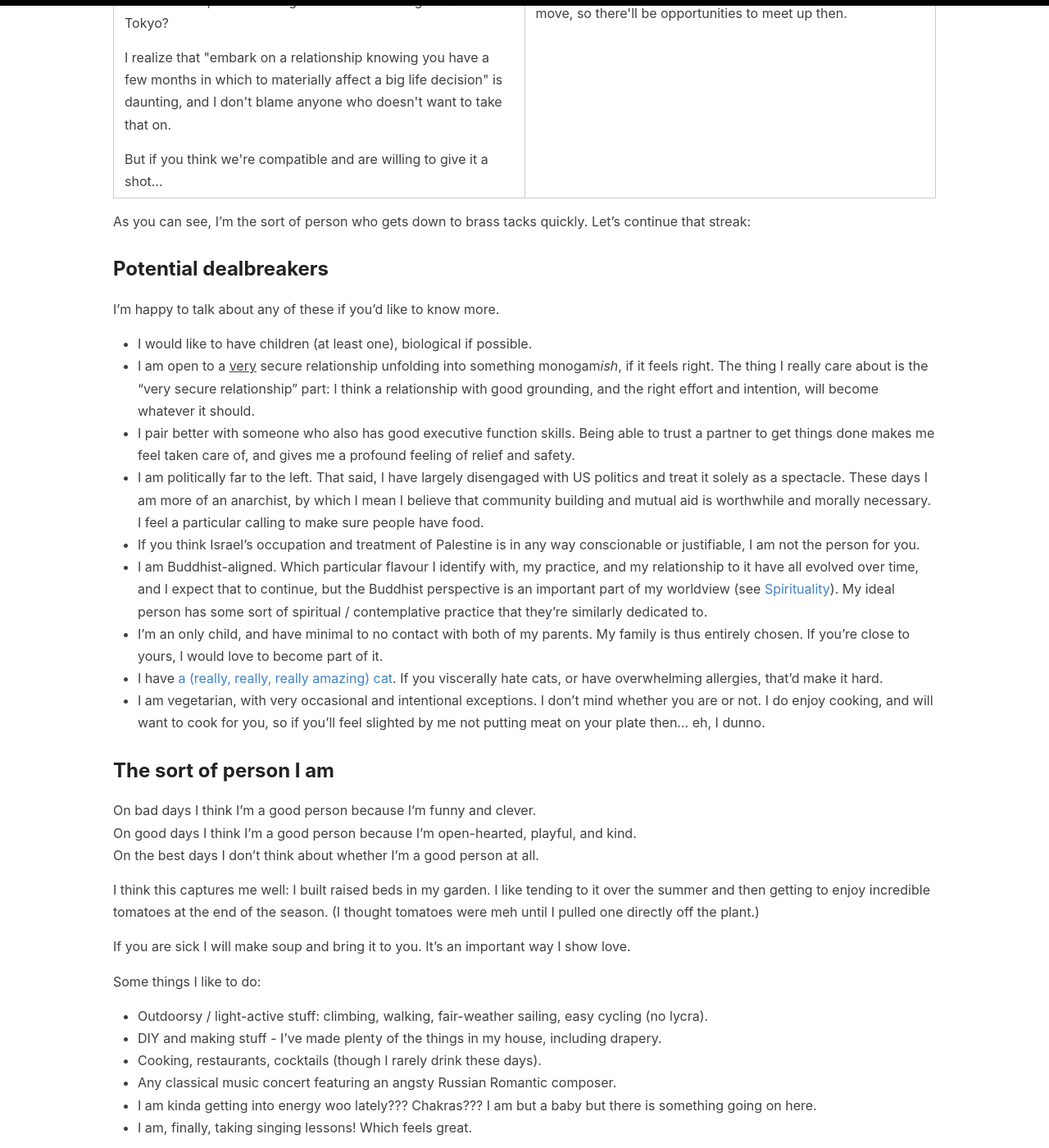
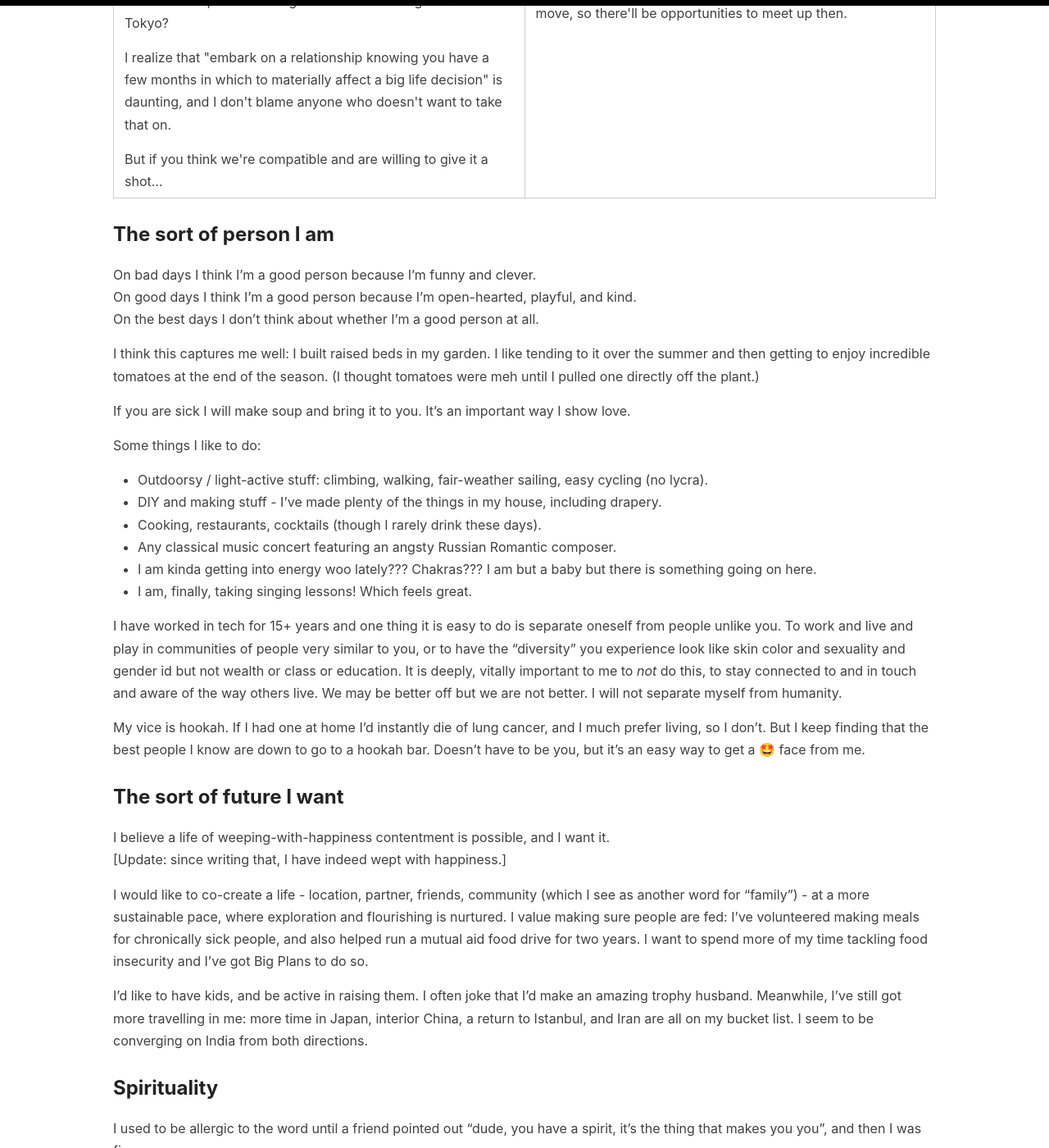
Before and after one commit to helgridly/love, a Jekyll site: the page built from index.md, in a window 1280 px wide and 1400 px high, scrolled down 1053 px. Shown: the whole window at 82% size. Built offline with Jekyll 4.4.1, drawn with Linux system fonts in a browser that asks for light colours; some of the changed text lies outside the part shown.

```diff
--- a/index.md
+++ b/index.md
@@ -44,22 +44,6 @@ Which means that finding a life partner is most likely going to happen one of tw
   </tr>
 </table>
 
-As you can see, I'm the sort of person who gets down to brass tacks quickly. Let's continue that streak:
-
-## Potential dealbreakers
-
-I'm happy to talk about any of these if you'd like to know more.
-
-* I would like to have children (at least one), biological if possible.
-* I am open to a <u>very</u> secure relationship unfolding into something monogam<i>ish</i>, if it feels right. The thing I really care about is the "very secure relationship" part: I think a relationship with good grounding, and the right effort and intention, will become whatever it should.
-* I pair better with someone who also has good executive function skills. Being able to trust a partner to get things done makes me feel taken care of, and gives me a profound feeling of relief and safety.
-* I am politically far to the left. That said, I have largely disengaged with US politics and treat it solely as a spectacle. These days I am more of an anarchist, by which I mean I believe that community building and mutual aid is worthwhile and morally necessary. I feel a particular calling to make sure people have food.
-* If you think Israel's occupation and treatment of Palestine is in any way conscionable or justifiable, I am not the person for you.
-* I am Buddhist-aligned. Which particular flavour I identify with, my practice, and my relationship to it have all evolved over time, and I expect that to continue, but the Buddhist perspective is an important part of my worldview (see <a href="#spirituality">Spirituality</a>). My ideal person has some sort of spiritual / contemplative practice that they're similarly dedicated to.
-* I'm an only child, and have minimal to no contact with both of my parents. My family is thus entirely chosen. If you're close to yours, I would love to become part of it.
-* I have [a (really, really, really amazing) cat](../cat). If you viscerally hate cats, or have overwhelming allergies, that'd make it hard.
-* I am vegetarian, with very occasional and intentional exceptions. I don't mind whether you are or not. I do enjoy cooking, and will want to cook for you, so if you'll feel slighted by me not putting meat on your plate then… eh, I dunno.
-
 ## The sort of person I am
 
 On bad days I think I'm a good person because I'm funny and clever.
```
Also changed, not shown: other parts of index.md (+13 -0 lines), images/avatar.jpg, images/favicon.png.
